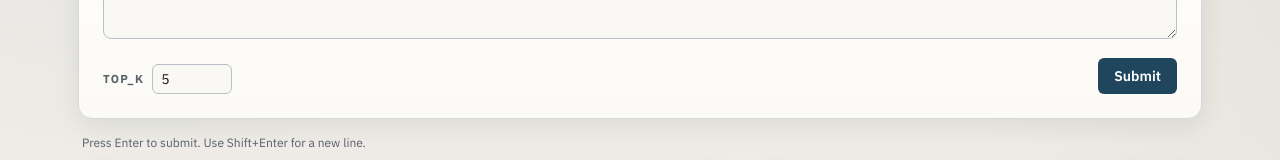
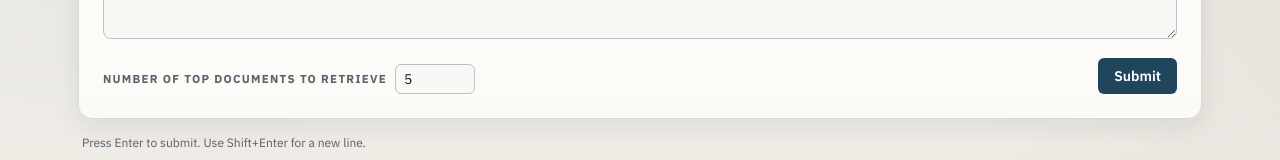
Before and after one commit to DoDucHoa/news-lens, a Next.js app in the folder frontend/: page / in a window 1280 px wide. Shown: the part 429-589 px from the top of the page. Built offline with nearby package versions, Linux system fonts and the light colour scheme; no server answers.

Commit message:
feat: Update label for top K input field to improve clarity

```diff
--- a/frontend/src/components/QueryInput.tsx
+++ b/frontend/src/components/QueryInput.tsx
@@ -53,7 +53,7 @@ export function QueryInput({
       <div className="mt-3 flex flex-wrap items-end justify-between gap-3">
         <div className="flex items-center gap-2">
           <label htmlFor="top-k" className="subtle-label">
-            top_k
+            Number of top documents to retrieve
           </label>
           <input
             id="top-k"
```
